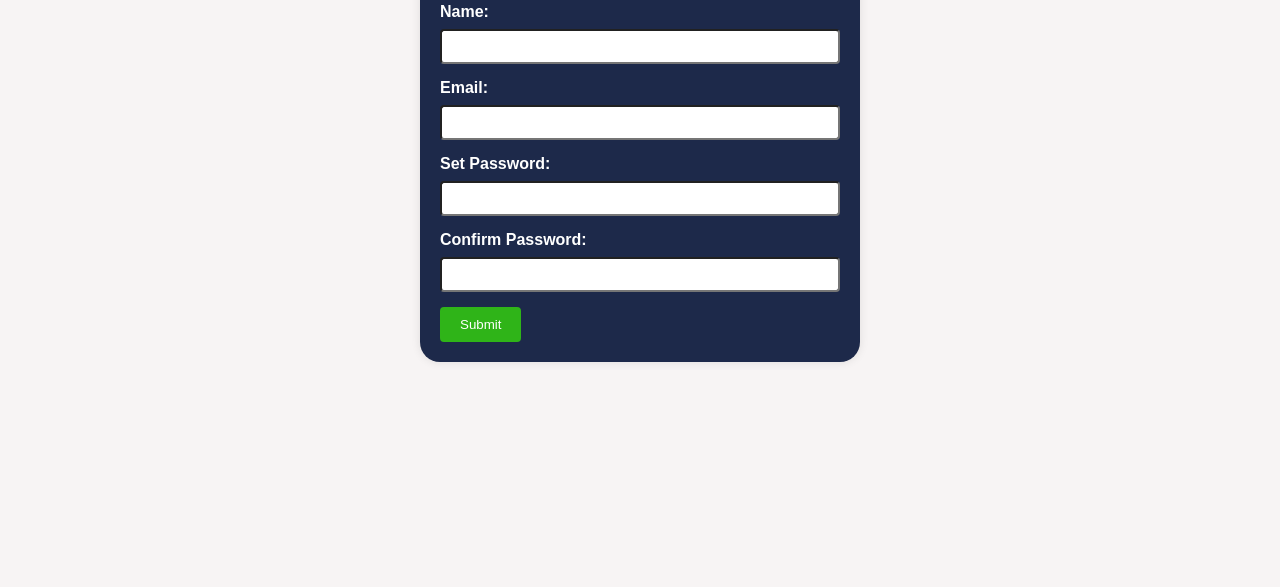
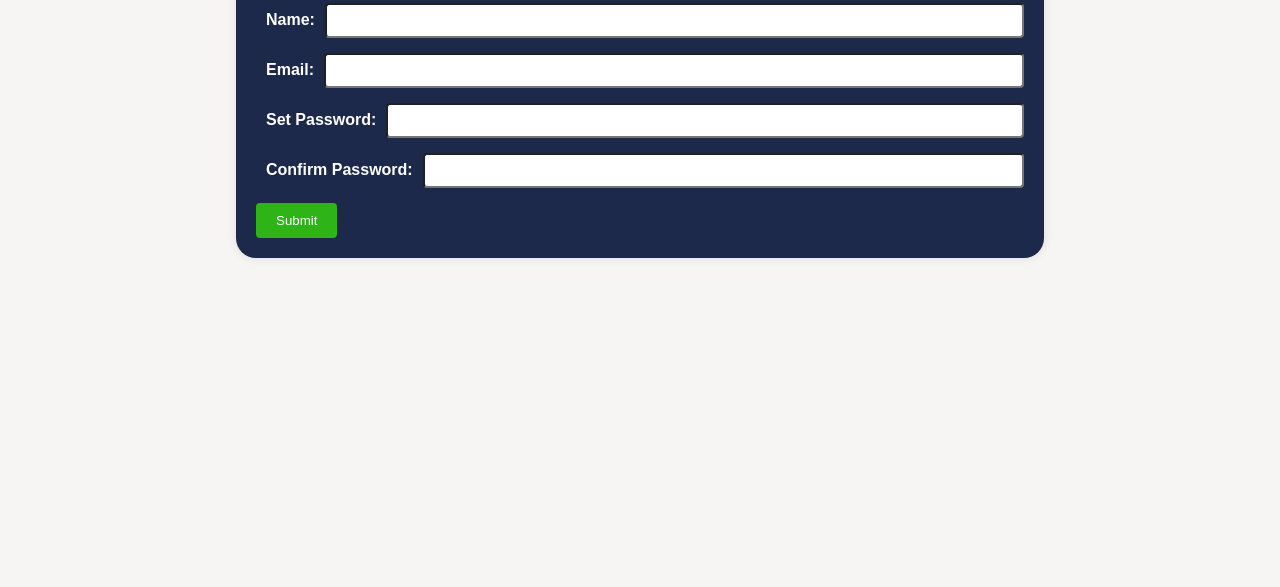
Before and after one commit to HotHead007/Team-1-Project, a plain HTML site: page public/index.html in a window 1280 px wide. Shown: the part 213-800 px from the top of the page. Drawn offline with Linux system fonts and the light colour scheme.

Commit message:
small changes

```diff
--- a/public/index.html
+++ b/public/index.html
@@ -16,22 +16,27 @@
 <div class="container">
 
     <form id="registrationForm" onsubmit="return validateForm()">
+
         <div class="heading">Registration form</div>
         <hr>
-        <label for="name">Name:</label>
-        <input type="text" id="name" name="name" required>
+        <div class="flex">
+            <label for="name">Name:</label>
+            <input type="text" id="name" name="name" required>
+        </div>
 
-        <!-- <div class="flex"> -->
-        <label for="email">Email:</label>
+        <div class="flex">
+            <label for="email">Email:</label>
             <input type="email" id="email" name="email" required>
-        <!-- </div> -->
+        </div>
 
+        <div class="flex">
         <label for="password">Set Password:</label>
         <input type="password" id="password" name="password" required>
-
+        </div>
+        <div class="flex">
         <label for="confirmPassword">Confirm Password:</label>
         <input type="password" id="confirmPassword" name="confirmPassword" required>
-
+        </div>
         <p class="error-message" id="passwordError"></p>
 
         <button type="submit">Submit</button>
--- a/public/style.css
+++ b/public/style.css
@@ -22,12 +22,16 @@ form {
     padding: 20px;
     border-radius: 20px;
     box-shadow: 0 0 10px rgba(0, 0, 0, 0.1);
+    min-width: 60%;
 }
 
 label {
     display: block;
-    margin-bottom: 8px;
+    padding: 3px 10px;
+    margin-bottom: 16px;
     font-weight: bold;
+    max-width: 500px;
+    text-wrap: nowrap;
 }
 
 input {
```
